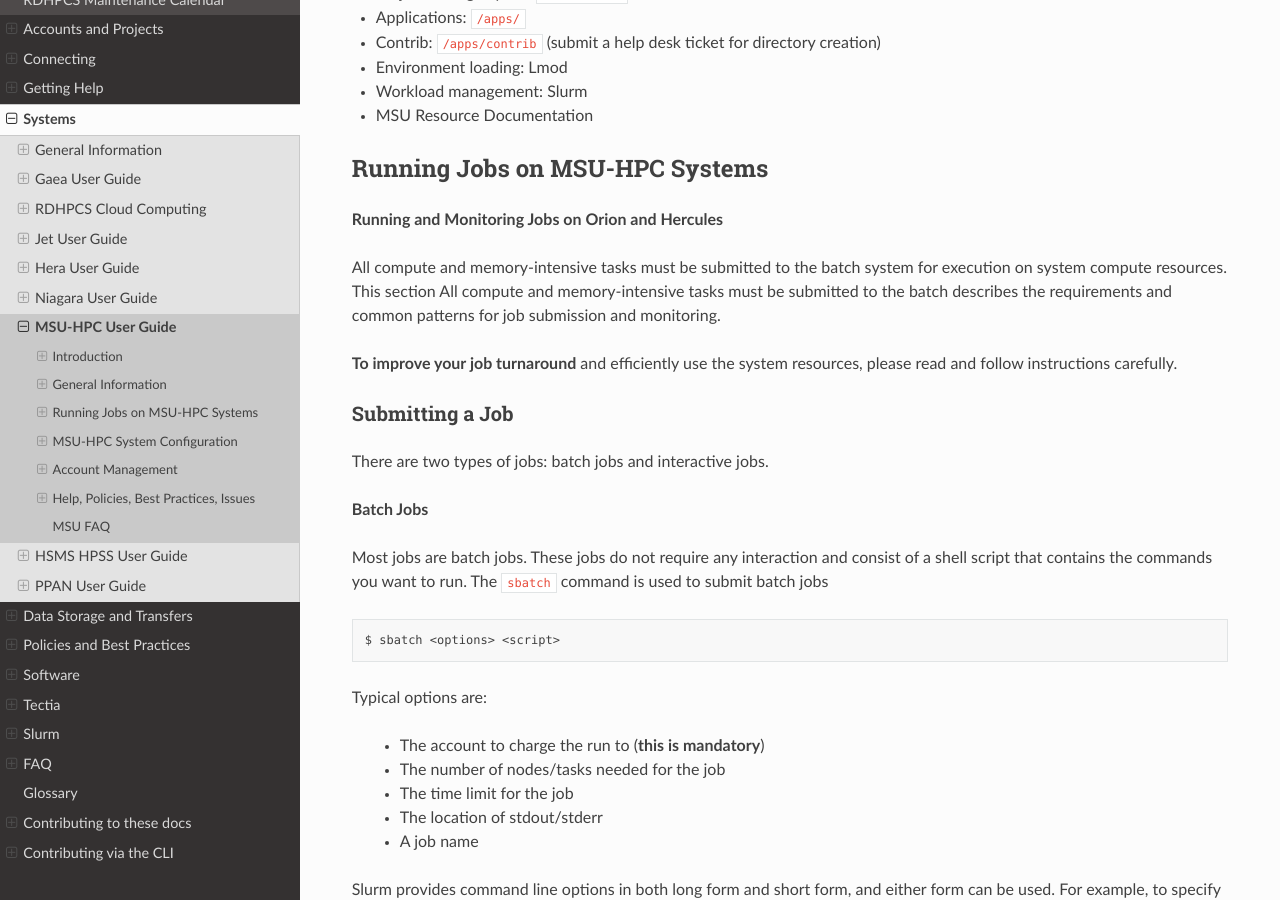
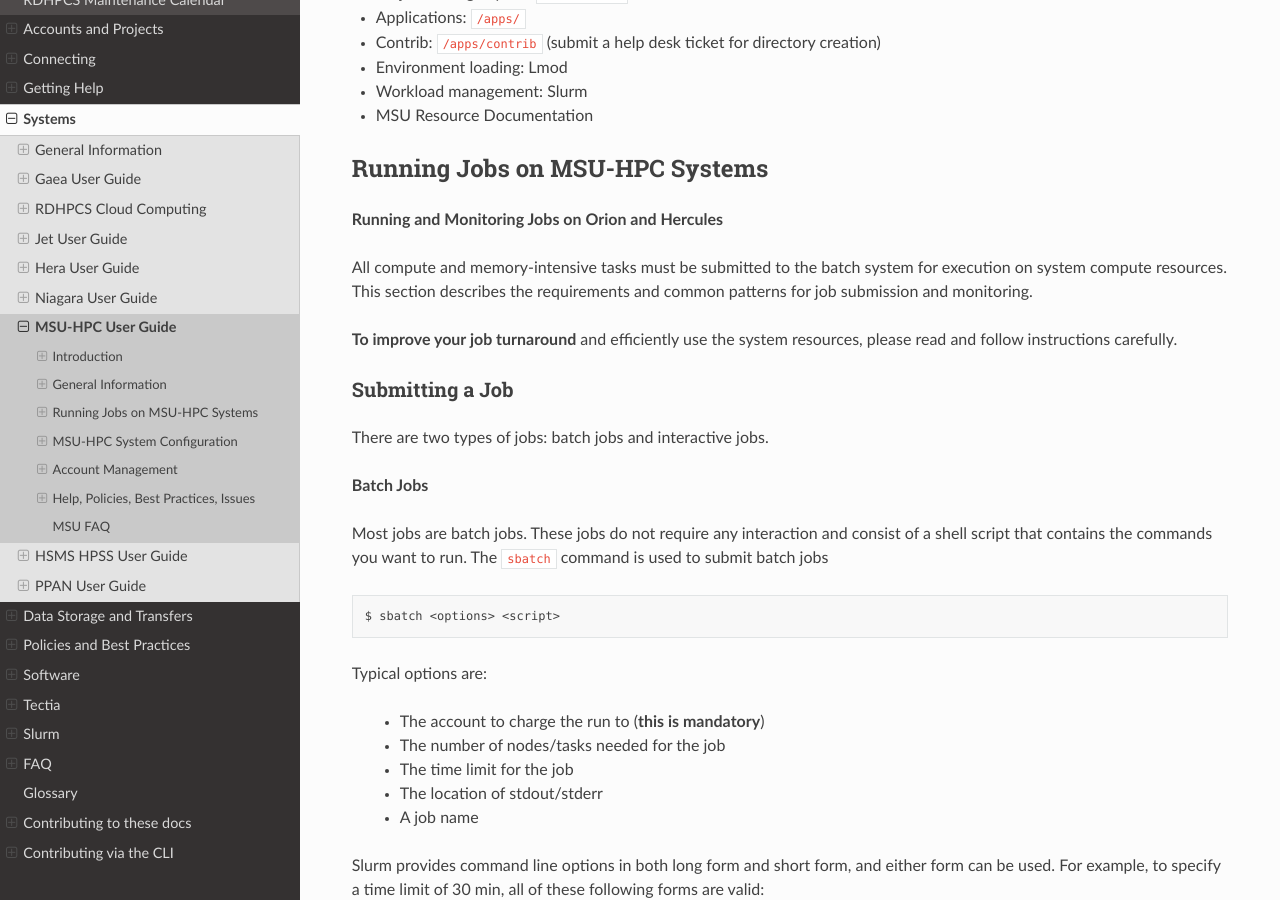
Before and after one commit to NOAA-RDHPCS/noaa-rdhpcs.github.io, a Sphinx documentation site: the page built from source/systems/MSU-HPC_user_guide.rst, in a window 1280 px wide and 900 px high, scrolled down 5920 px. Built offline with Sphinx 7.4.7 and the Read the Docs theme 3.1.0, drawn with Linux system fonts in a browser that asks for light colours; some of the changed text lies outside the part shown.

Commit message:
Correcting text error

```diff
--- a/source/systems/MSU-HPC_user_guide.rst
+++ b/source/systems/MSU-HPC_user_guide.rst
@@ -67,7 +67,7 @@ MSU's Official HPC Documentation
 
 .. note::
 
-   An MSU user account is required to access the documentation.
+   An MSU user account is required to access this documentation.
 
 
 General Information
@@ -296,7 +296,6 @@ Running Jobs on MSU-HPC Systems
 
 All compute and memory-intensive tasks must be submitted to the batch
 system for execution on system compute resources. This section
-All compute and memory-intensive tasks must be submitted to the batch
 describes the requirements and common patterns for job submission and
 monitoring.
 
```
